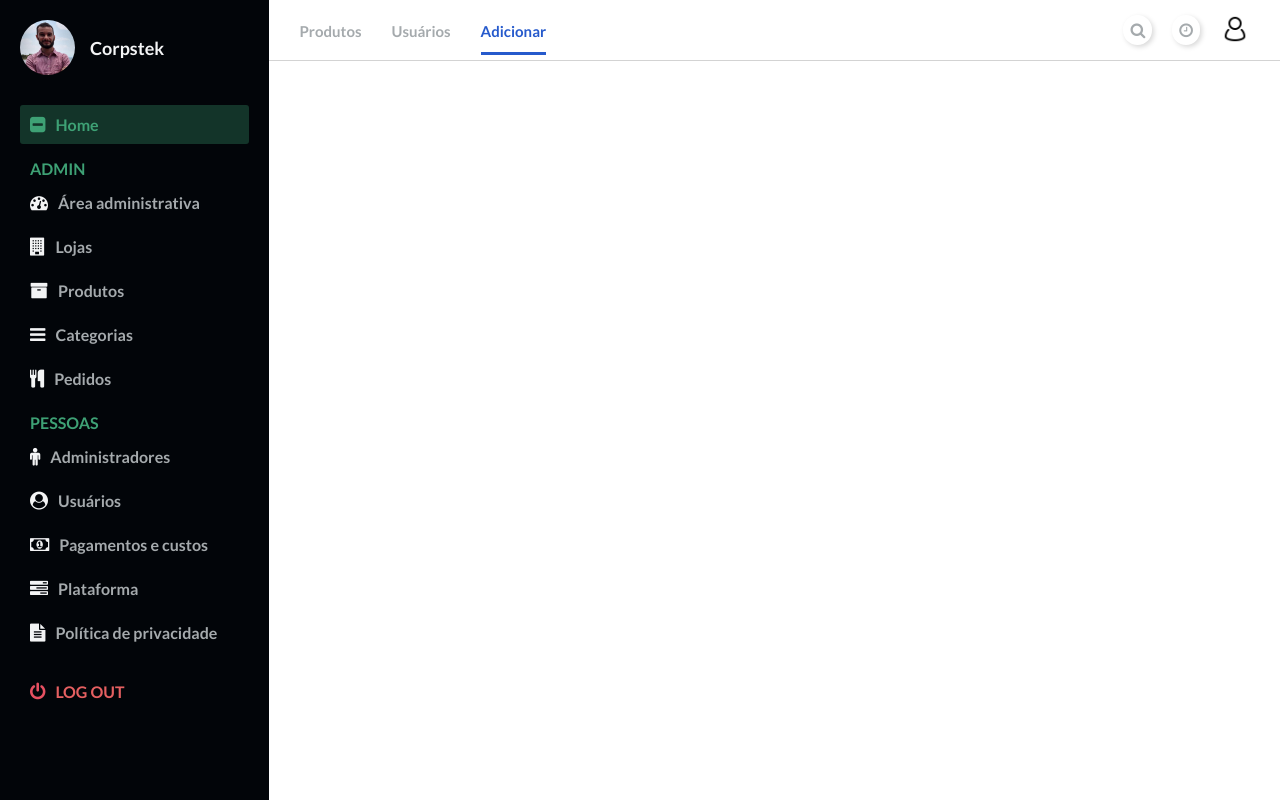
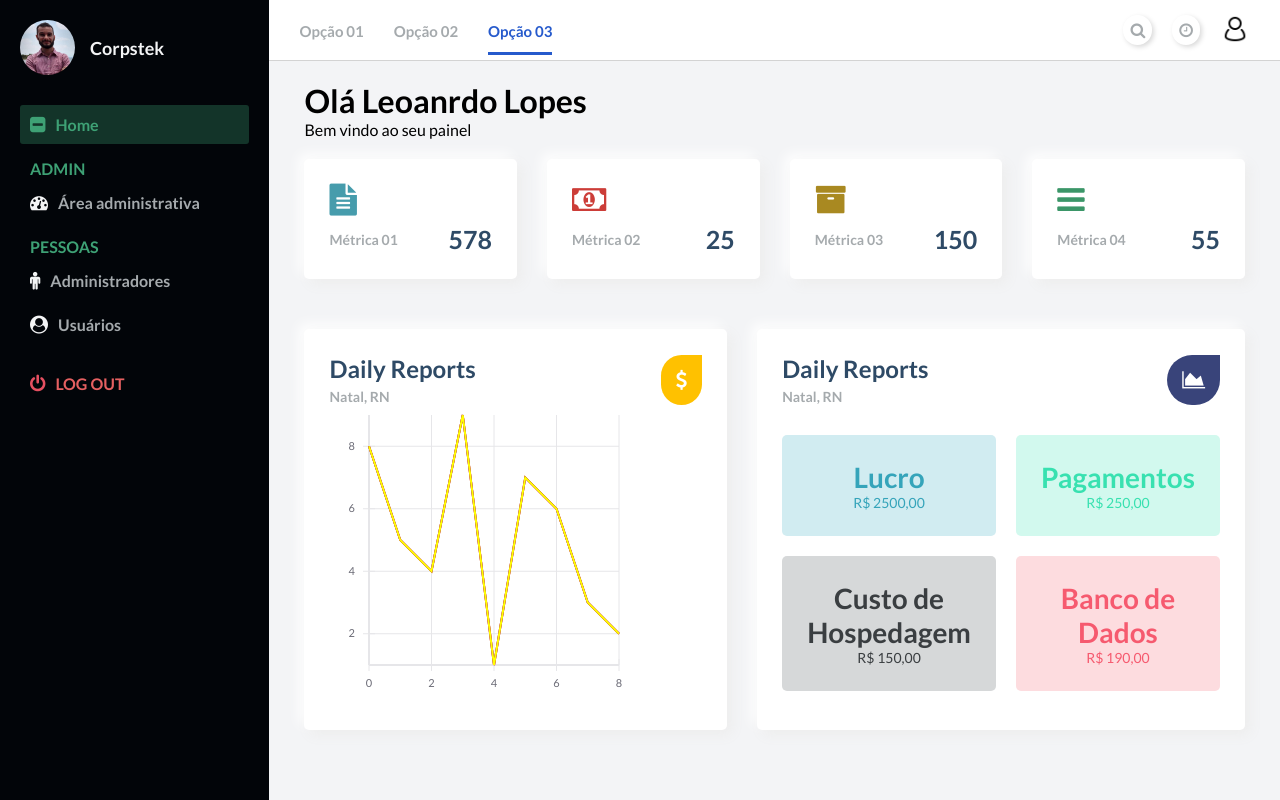
Before and after one commit to LeonardoLopeso/dashboard-react-js, a React (Create React App) app: page / in a window 1280 px wide. Built offline with nearby package versions, Linux system fonts and the light colour scheme.

Commit message:
Dashboard finalizado

```diff
--- a/package.json
+++ b/package.json
@@ -9,6 +9,7 @@
     "react": "^17.0.2",
     "react-dom": "^17.0.2",
     "react-scripts": "4.0.3",
+    "react-vis": "^1.11.7",
     "web-vitals": "^1.0.1"
   },
   "scripts": {
--- a/src/App.js
+++ b/src/App.js
@@ -1,12 +1,13 @@
 import { useState } from 'react';
 
 import Navbar from './components/navbar/Navbar';
+import Main from './components/main/Main';
 import Sidebar from './components/sidebar/Sidebar';
 
 import './App.css';
 
 // Link do vídeo base: https://youtu.be/g6YExOi0-Fc
-// Vídeo parado em 1:02:53/1:45:11
+// react-vis is library to graphics
 
 const App = () => {
 
@@ -21,6 +22,7 @@ const App = () => {
   return (
     <div className="container">
       <Navbar sidebarOpen={sidebarOpen} openSidebar={openSidebar} />
+      <Main />
       <Sidebar sidebarOpen={sidebarOpen} closeSidebar={closeSidebar} />
     </div>
   );
--- /dev/null
+++ b/src/components/charts/Chart.js
@@ -0,0 +1,32 @@
+import '../../../node_modules/react-vis/dist/style.css';
+import { XYPlot, LineSeries, XAxis, YAxis, VerticalGridLines, HorizontalGridLines } from 'react-vis';
+
+const Chart = () => {
+    const data = [
+        { x: 0, y: 8 },
+        { x: 1, y: 5 },
+        { x: 2, y: 4 },
+        { x: 3, y: 9 },
+        { x: 4, y: 1 },
+        { x: 5, y: 7 },
+        { x: 6, y: 6 },
+        { x: 7, y: 3 },
+        { x: 8, y: 2 },
+    ]
+
+    return (
+        <div className={{ marginTop: '15px' }}>
+            <XYPlot height={300} width={300}>
+                <VerticalGridLines />
+                <HorizontalGridLines />
+                <XAxis />
+                <YAxis />
+                <LineSeries data={data} color="red" />
+                <LineSeries data={data} color="purple" />
+                <LineSeries data={data} color="yellow" />
+            </XYPlot>
+        </div>
+    )
+}
+
+export default Chart;
--- /dev/null
+++ b/src/components/main/Main.css
@@ -0,0 +1,202 @@
+main {
+    background: #f3f4f6;
+    grid-area: main;
+    overflow-y: auto;
+}
+
+.main__container {
+    padding: 20px 35px;
+}
+
+.main__title {
+    display: flex;
+    align-items: center;
+}
+
+/* .main__title > img {
+    max-height: 100px;
+    object-fit: contain;
+    margin-right: 20px;
+} */
+
+.main__greenting > h1 {
+    font-size: 24px;
+    color: #2e4a66;
+    margin-bottom: 5px;
+}
+
+.main__greenting > p {
+    font-size: 14px;
+    font-weight: 700;
+    color: #a5aaad;
+}
+
+.main__cards {
+    display: grid;
+    grid-template-columns: repeat(4, 1fr);
+    gap: 30px;
+    margin: 20px 0;
+}
+
+.card {
+    display: flex;
+    flex-direction: column;
+    justify-content: space-between;
+    height: 70px;
+    padding: 25px;
+    border-radius: 5px;
+    background: #FFF;
+
+    box-shadow: 5px 5px 13px #ededed, -5px -5px 13px #FFF;
+}
+
+.card_inner {
+    display: flex;
+    align-items: center;
+    justify-content: space-between;
+}
+
+.card_inner > span {
+    font-size: 25px;
+}
+
+.charts {
+    display: grid;
+    grid-template-columns: repeat(2, 1fr);
+    gap: 30px;
+    margin-top: 50px;
+}
+
+.charts__left {
+    padding: 25px;
+    border-radius: 5px;
+    background: #FFF;
+    box-shadow: 5px 5px 13px #ededed, -5px -5px 13px #FFF;
+}
+
+.charts__left__title {
+    display: flex;
+    align-items: center;
+    justify-content: space-between;
+}
+
+.charts__left__title > div > h1 {
+    font-size: 24px;
+    color: #2e4a66;
+    margin-bottom: 5px;
+}
+
+.charts__left__title > div > p {
+    font-size: 14px;
+    font-weight: 700;
+    color: #a5aaad;
+}
+
+.charts__left__title > i {
+    color: #FFF;
+    font-size: 20px;
+    background: #FFC100;
+    border-radius: 200px 0px 200px 200px;
+    -moz-border-radius: 200px 0px 200px 200px;
+    -webkit-border-radius: 200px 0px 200px 200px;
+    border: 0px solid #000;
+    padding: 15px;
+}
+
+.charts__right {
+    padding: 25px;
+    border-radius: 5px;
+    background: #FFF;
+    box-shadow: 5px 5px 13px #ededed, -5px -5px 13px #FFF;
+}
+
+.charts__right__title {
+    display: flex;
+    align-items: center;
+    justify-content: space-between;
+}
+
+.charts__right__title > div > h1 {
+    font-size: 24px;
+    color: #2e4a66;
+    margin-bottom: 5px;
+}
+
+.charts__right__title > div > p {
+    font-size: 14px;
+    font-weight: 700;
+    color: #a5aaad;
+}
+
+.charts__right__title > i {
+    color: #FFF;
+    font-size: 20px;
+    background: #39447a;
+    border-radius: 200px 0px 200px 200px;
+    border: 0px solid #000;
+    padding: 15px;
+}
+
+.charts__right__cards {
+    display: grid;
+    grid-template-columns: repeat(2, 1fr);
+    gap: 20px;
+    margin-top: 30px;
+}
+
+.card1 {
+    background: #d1ecf1;
+
+    color: #35a4ba;
+    text-align: center;
+    padding: 25px;
+    border-radius: 5px;
+    font-size:14px;
+}
+
+.card2 {
+    background: #d2f9ee;
+    color:#38e1b0;
+    text-align: center;
+    padding: 25px;
+    border-radius: 5px;
+    font-size: 14px;
+}
+
+.card3 {
+    background: #d6d8d9;
+    color: #3a3e41;
+    text-align: center;
+    padding:25px;
+    border-radius: 5px;
+    font-size: 14px;
+}
+
+.card4 {
+    background: #fddcdf;
+    color: #f65a6f;
+    text-align: center;
+    padding: 25px;
+    border-radius: 5px;
+    font-size: 14px;
+}
+
+@media only screen and (max-width: 855px) {
+    .main__cards {
+        grid-template-columns: 1fr;
+        gap: 10px;
+        margin-bottom: 0;
+    }
+
+    .charts {
+        grid-template-columns: 1fr;
+        margin-top: 30px;
+        justify-content: center;
+    }
+
+    .charts__right__cards {
+        grid-template-columns: 1fr;
+        align-items: center;
+        margin-top: 30px;
+    }
+}
--- /dev/null
+++ b/src/components/main/Main.js
@@ -0,0 +1,96 @@
+import './Main.css';
+import Chart from '../charts/Chart';
+
+const Main = () => {
+    return (
+        <main>
+            <div className="main__container">
+                <div className="main__title">
+                    <div className="main__greeting">
+                        <h1>Olá Leoanrdo Lopes</h1>
+                        <p>Bem vindo ao seu painel</p>
+                    </div>
+                </div>
+
+                <div className="main__cards">
+                    <div className="card">
+                        <i className="fa fa-file-text fa-2x text-lightblue"></i>
+                        <div className="card_inner">
+                            <p className="text-primary-p">Métrica 01</p>
+                            <span className="font-bold text-title">578</span>
+                        </div>
+                    </div>
+
+                    <div className="card">
+                        <i className="fa fa-money fa-2x text-red"></i>
+                        <div className="card_inner">
+                            <p className="text-primary-p">Métrica 02</p>
+                            <span className="font-bold text-title">25</span>
+                        </div>
+                    </div>
+
+                    <div className="card">
+                        <i className="fa fa-archive fa-2x text-yellow"></i>
+                        <div className="card_inner">
+                            <p className="text-primary-p">Métrica 03</p>
+                            <span className="font-bold text-title">150</span>
+                        </div>
+                    </div>
+
+                    <div className="card">
+                        <i className="fa fa-bars fa-2x text-green"></i>
+                        <div className="card_inner">
+                            <p className="text-primary-p">Métrica 04</p>
+                            <span className="font-bold text-title">55</span>
+                        </div>
+                    </div>
+                </div>
+
+                <div className="charts">
+                    <div className="charts__left">
+                        <div className="charts__left__title">
+                            <div>
+                                <h1>Daily Reports</h1>
+                                <p>Natal, RN</p>
+                            </div>
+                            <i className="fa fa-usd"></i>
+                        </div>
+                        <Chart />
+                    </div>
+
+                    <div className="charts__right">
+
+                        <div className="charts__right__title">
+                            <div>
+                                <h1>Daily Reports</h1>
+                                <p>Natal, RN</p>
+                            </div>
+                            <i className="fa fa-area-chart"></i>
+                        </div>
+
+                        <div className="charts__right__cards">
+                            <div className="card1">
+                                <h1>Lucro</h1>
+                                <p>R$ 2500,00</p>
+                            </div>
+                            <div className="card2">
+                                <h1>Pagamentos</h1>
+                                <p>R$ 250,00</p>
+                            </div>
+                            <div className="card3">
+                                <h1>Custo de Hospedagem</h1>
+                                <p>R$ 150,00</p>
+                            </div>
+                            <div className="card4">
+                                <h1>Banco de Dados</h1>
+                                <p>R$ 190,00</p>
+                            </div>
+                        </div>
+                    </div>
+                </div>
+            </div>
+        </main>
+    );
+};
+
+export default Main;
--- a/src/components/navbar/Navbar.js
+++ b/src/components/navbar/Navbar.js
@@ -9,9 +9,9 @@ const Navbar = ({ sidebarOpen, openSidebar }) => {
             </div>
 
             <div className="navbar__left">
-                <a href="#">Produtos</a>
-                <a href="#">Usuários</a>
-                <a href="#" className="active_link">Adicionar</a>
+                <a href="#">Opção 01</a>
+                <a href="#">Opção 02</a>
+                <a href="#" className="active_link">Opção 03</a>
             </div>
 
             <div className="navbar__right">
--- a/src/components/sidebar/Sidebar.js
+++ b/src/components/sidebar/Sidebar.js
@@ -27,7 +27,7 @@ const Sidebar = ({ sidebarOpen, closeSidebar }) => {
           <i className="fa fa-tachometer"></i>
           <a href="#">Área administrativa</a>
         </div>
-        <div className="sidebar__link">
+        {/* <div className="sidebar__link">
           <i className="fa fa-building"></i>
           <a href="#">Lojas</a>
         </div>
@@ -42,7 +42,7 @@ const Sidebar = ({ sidebarOpen, closeSidebar }) => {
         <div className="sidebar__link">
           <i className="fa fa-cutlery"></i>
           <a href="#">Pedidos</a>
-        </div>
+        </div> */}
         <h2>PESSOAS</h2>
         <div className="sidebar__link">
           <i className="fa fa-male"></i>
@@ -52,7 +52,7 @@ const Sidebar = ({ sidebarOpen, closeSidebar }) => {
           <i className="fa fa-user-circle"></i>
           <a href="#">Usuários</a>
         </div>
-        <div className="sidebar__link">
+        {/* <div className="sidebar__link">
           <i className="fa fa-money"></i>
           <a href="#">Pagamentos e custos</a>
         </div>
@@ -63,7 +63,7 @@ const Sidebar = ({ sidebarOpen, closeSidebar }) => {
         <div className="sidebar__link">
           <i className="fa fa-file-text"></i>
           <a href="#">Política de privacidade</a>
-        </div>
+        </div> */}
         <div className="sidebar__logout">
           <i className="fa fa-power-off"></i>
           <a href="#">Log out</a>
```
Also changed, not shown: 1 other file (tests, documents, lock files or other folders).
